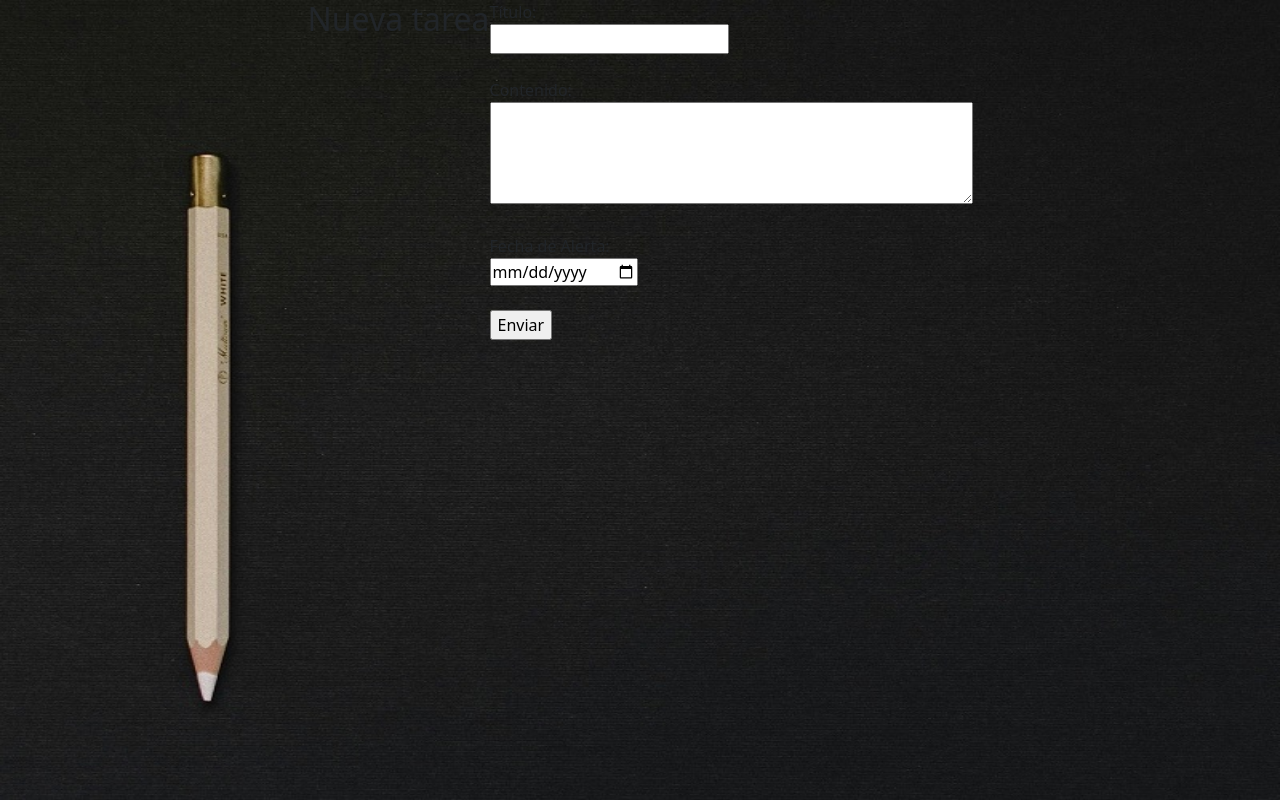
After one commit to jmm-1987/agenda, a Flask app: page /form_nueva_tarea in a window 1280 px wide. The commit adds this page. Run offline with Flask 3, Linux system fonts and the light colour scheme; some libraries are stand-ins or nearby versions.

Commit message:
26/04 base de datos y form con diseño

```diff
--- a/main.py
+++ b/main.py
@@ -1,19 +1,22 @@
 from flask import Flask, render_template, session, request, redirect, url_for
+import db
+from models import Tarea
 
 
-# Press Mayús+F1pip search everywhere for classes, files, tool windows, actions, and settings.
+app = Flask(__name__)
 
-app = Flask(__name__)
-def print_hi(name):
-    # Use a breakpoint in the code line below to debug your script.
-    print(f'Hi, {name}')  # Press Ctrl+F8 to toggle the breakpoint.
 
 @app.route('/')
 def home():
     return render_template("index.html")
 
+@app.route('/form_nueva_tarea')
+def formulario_tarea():
+    return render_template("form_nueva_tarea.html")
+
 # Press the green button in the gutter to run the script.
 if __name__ == '__main__':
+    db.Base.metadata.create_all(db.engine)
     app.run(debug=True)
 
 # See PyCharm help at https://www.jetbrains.com/help/pycharm/
--- /dev/null
+++ b/templates/form_nueva_tarea.html
@@ -0,0 +1,26 @@
+<!DOCTYPE html>
+<html lang="es">
+<head>
+  <meta charset="UTF-8">
+  <meta name="viewport" content="width=device-width, initial-scale=1.0">
+  <title>Nueva tarea</title>
+  <link rel="stylesheet" href="static/main.css">
+  <link href="https://cdn.jsdelivr.net/npm/bootstrap@5.3.0-alpha1/dist/css/bootstrap.min.css" rel="stylesheet" integrity="sha384-ZhjjiYBzTePrKLEnMK5lWvzuG9gIzCJ6CEwex6B/6JgIU6tuL2oqIYGdJ8HPb8j2" crossorigin="anonymous">
+  <link href="https://cdn.jsdelivr.net/npm/bootstrap-icons@1.7.2/font/bootstrap-icons.css" rel="stylesheet">
+</head>
+<body>
+<h2>Nueva tarea</h2>
+    <form action="#" method="POST">
+        <label for="titulo">Título:</label><br>
+        <input type="text" id="titulo" name="titulo" required><br><br>
+
+        <label for="contenido">Contenido:</label><br>
+        <textarea id="contenido" name="contenido" rows="4" cols="50" required></textarea><br><br>
+
+        <label for="fecha_alerta">Fecha de Alerta:</label><br>
+        <input type="date" id="fecha_alerta" name="fecha_alerta" required><br><br>
+
+        <input type="submit" value="Enviar">
+    </form>
+</body>
+</html>
```
Also changed, not shown: models.py (added, +22 -0 lines), templates/index.html (+12 -2 lines).
